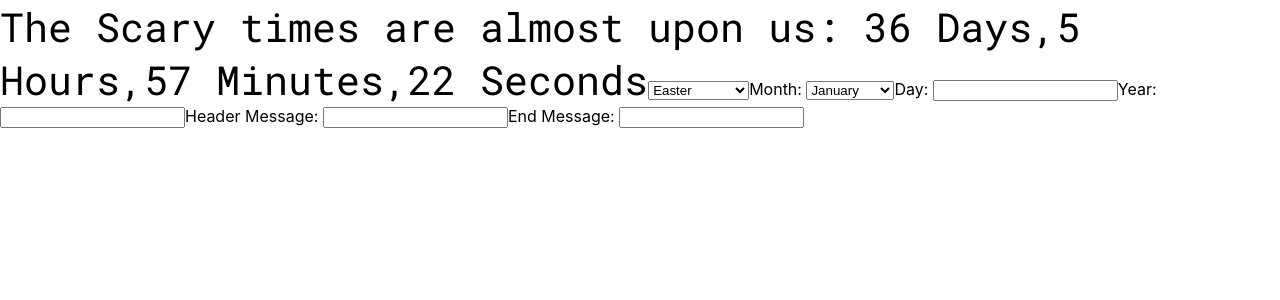
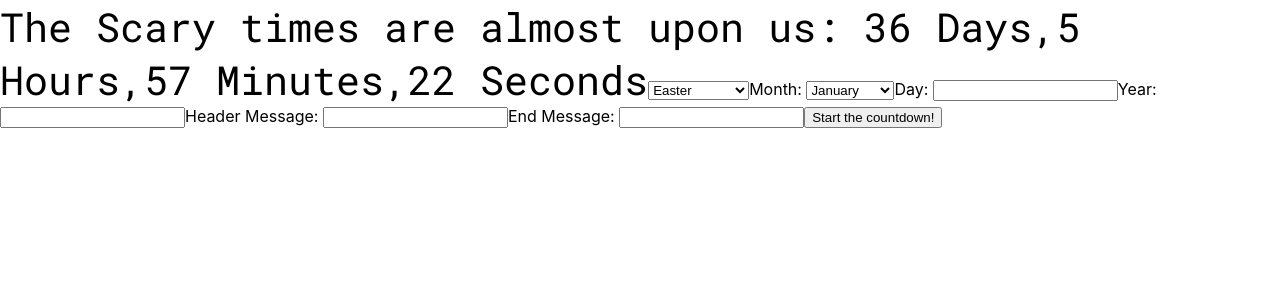
Before and after one commit to DevelopingWriter96/reactcountdown, a React (Create React App) app: page / in a window 1280 px wide. Shown: the top 300 px of the page. Built offline with nearby package versions, Linux system fonts and the light colour scheme.

Commit message:
Added a button!

```diff
--- a/src/App.js
+++ b/src/App.js
@@ -100,6 +100,7 @@ function App() {
         <label>
             End Message: <input name="endmessage" defaultValue="" />
         </label>
+        <button>Start the countdown!</button>
     </>
   );
 }
```
